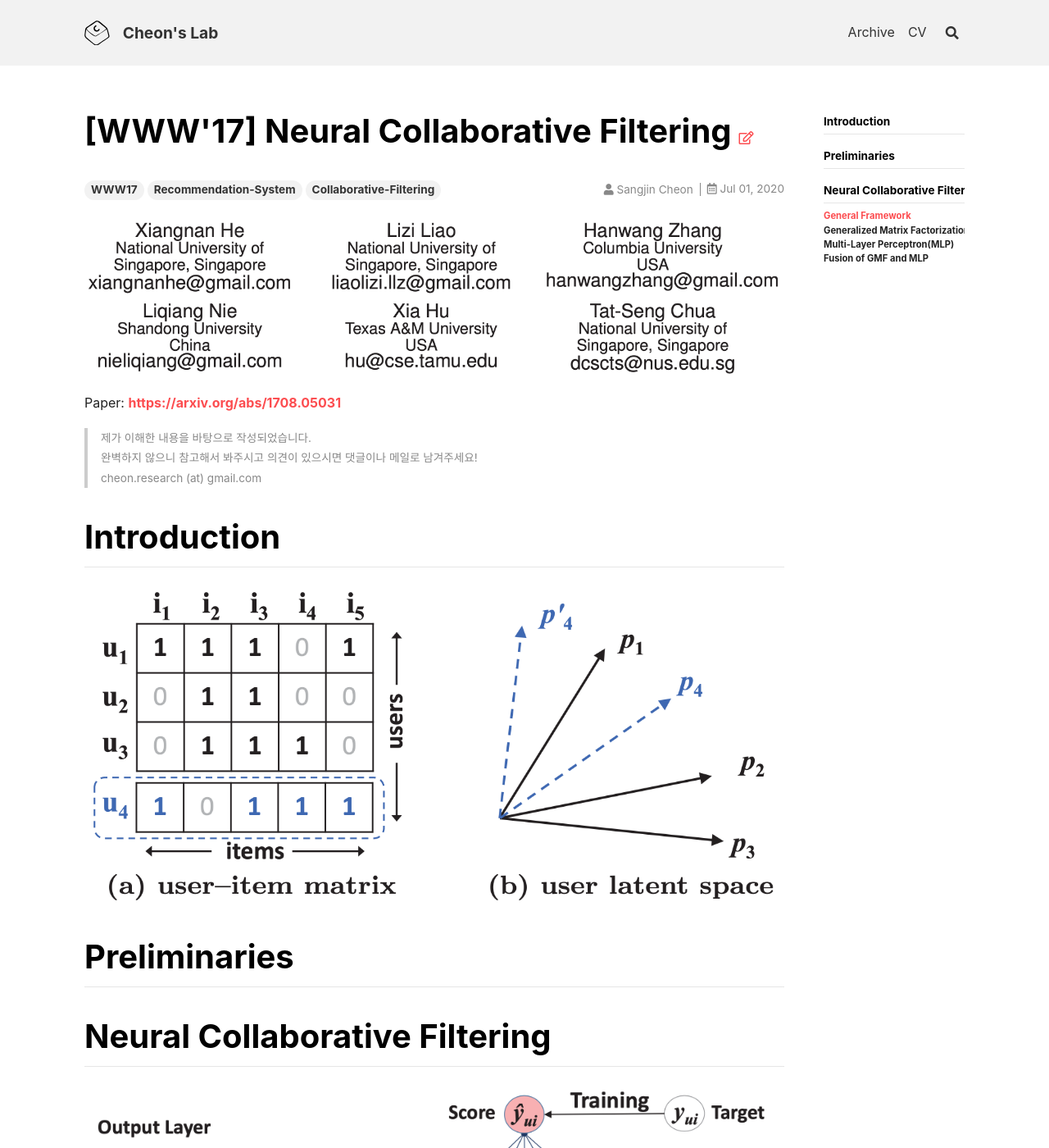
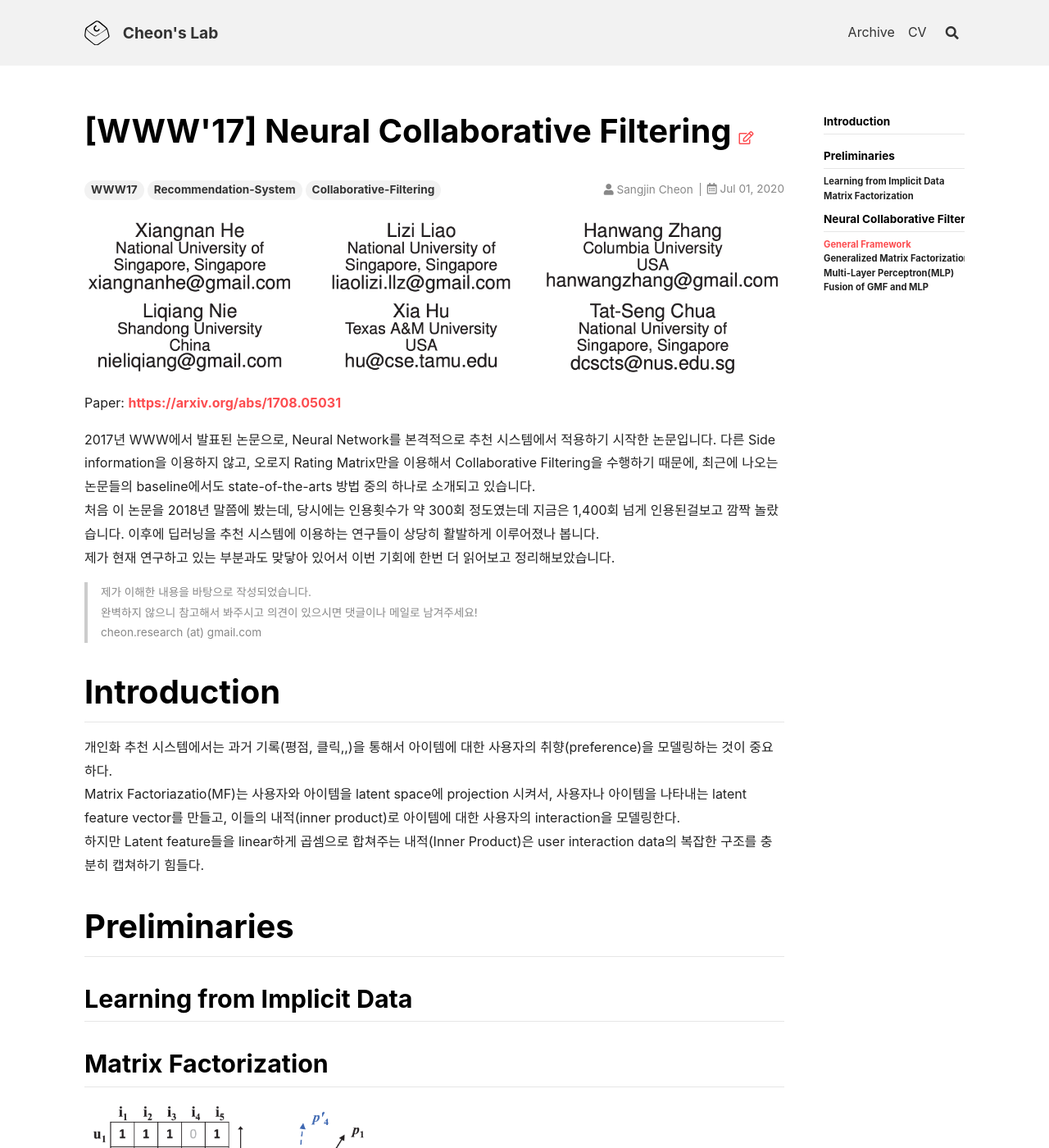
Before and after one commit to cheon-research/cheon-research.github.io, a Jekyll site: the page built from _posts/2020-07-01-NCF.md, in a window 1280 px wide and 1400 px high. Shown: the whole window at 82% size. Built offline with Jekyll 4.4.1, drawn with Linux system fonts in a browser that asks for light colours; nearby versions of some CDN libraries; comment, search, counter and statistics services are not loaded.

Commit message:
Update 2020-07-01-NCF.md

```diff
--- a/_posts/2020-07-01-NCF.md
+++ b/_posts/2020-07-01-NCF.md
@@ -6,21 +6,35 @@ tags: WWW17 Recommendation-System Collaborative-Filtering
 mathjax: true
 ---
 
-![NCF_authors](https://github.com/cheon-research/cheon-research.github.io/blob/master/assets/post_img/NCF_authors.png?raw=true)
+<img src="https://github.com/cheon-research/cheon-research.github.io/blob/master/assets/post_img/NCF_authors.png?raw=true" width="100%" height="100%">
 
 Paper: [https://arxiv.org/abs/1708.05031](https://arxiv.org/abs/1708.05031){: target="_blank"}
+
+2017년 WWW에서 발표된 논문으로, Neural Network를 본격적으로 추천 시스템에서 적용하기 시작한 논문입니다. 다른 Side information을 이용하지 않고, 오로지 Rating Matrix만을 이용해서 Collaborative Filtering을 수행하기 때문에, 최근에 나오는 논문들의 baseline에서도 state-of-the-arts 방법 중의 하나로 소개되고 있습니다.
+처음 이 논문을 2018년 말쯤에 봤는데, 당시에는 인용횟수가 약 300회 정도였는데 지금은 1,400회 넘게 인용된걸보고 깜짝 놀랐습니다. 이후에 딥러닝을 추천 시스템에 이용하는 연구들이 상당히 활발하게 이루어졌나 봅니다.
+제가 현재 연구하고 있는 부분과도 맞닿아 있어서 이번 기회에 한번 더 읽어보고 정리해보았습니다.
 
 >제가 이해한 내용을 바탕으로 작성되었습니다.
 >완벽하지 않으니 참고해서 봐주시고 의견이 있으시면 댓글이나 메일로 남겨주세요!
 >cheon.research (at) gmail.com
 
+
 # Introduction
-![NCF_figure_1](https://github.com/cheon-research/cheon-research.github.io/blob/master/assets/post_img/NCF_figure_1.png?raw=true)
+
+개인화 추천 시스템에서는 과거 기록(평점, 클릭,,)을 통해서 아이템에 대한 사용자의 취향(preference)을 모델링하는 것이 중요하다.
+Matrix Factoriazatio(MF)는 사용자와 아이템을 latent space에 projection 시켜서, 사용자나 아이템을 나타내는 latent feature vector를 만들고, 이들의 내적(inner product)로 아이템에 대한 사용자의 interaction을 모델링한다.
+하지만 Latent feature들을 linear하게 곱셈으로 합쳐주는 내적(Inner Product)은 user interaction data의 복잡한 구조를 충분히 캡쳐하기 힘들다.
+
+
 # Preliminaries
+## Learning from Implicit Data
+## Matrix Factorization
+<img src="https://github.com/cheon-research/cheon-research.github.io/blob/master/assets/post_img/NCF_figure_1.png?raw=true" width="50%" height="50%">
+
 # Neural Collaborative Filtering
-![NCF_figure_2](https://github.com/cheon-research/cheon-research.github.io/blob/master/assets/post_img/NCF_figure_2.png?raw=true)
+<img src="https://github.com/cheon-research/cheon-research.github.io/blob/master/assets/post_img/NCF_figure_2.png?raw=true" width="50%" height="50%">
 ## General Framework
-![NCF_figure_3](https://github.com/cheon-research/cheon-research.github.io/blob/master/assets/post_img/NCF_figure_3.png?raw=true)
+<img src="https://github.com/cheon-research/cheon-research.github.io/blob/master/assets/post_img/NCF_figure_3.png?raw=true" width="50%" height="50%">
 ## Generalized Matrix Factorization(GMF)
 ## Multi-Layer Perceptron(MLP)
 ## Fusion of GMF and MLP
```
